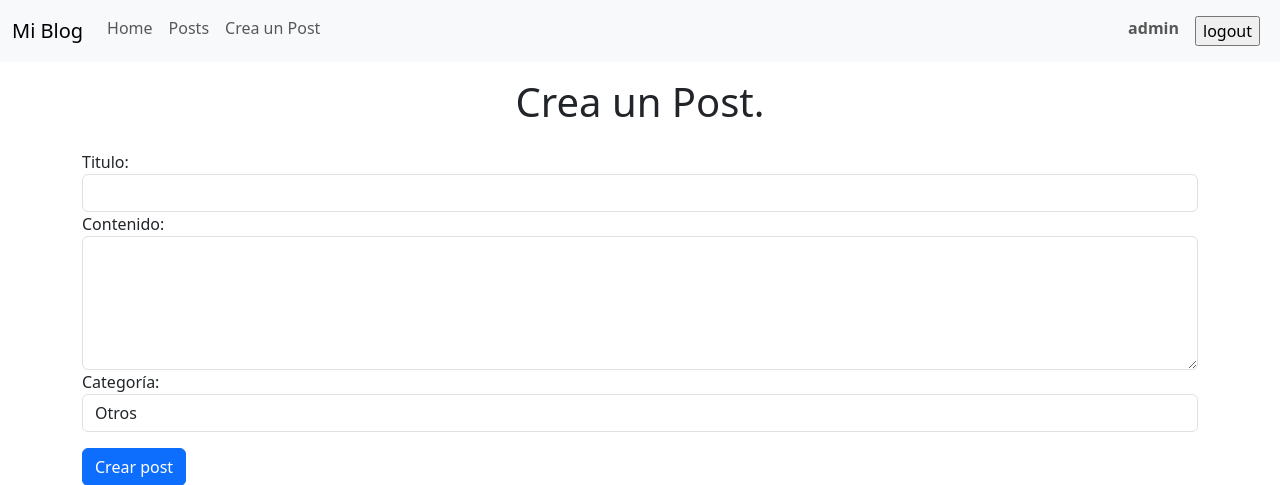
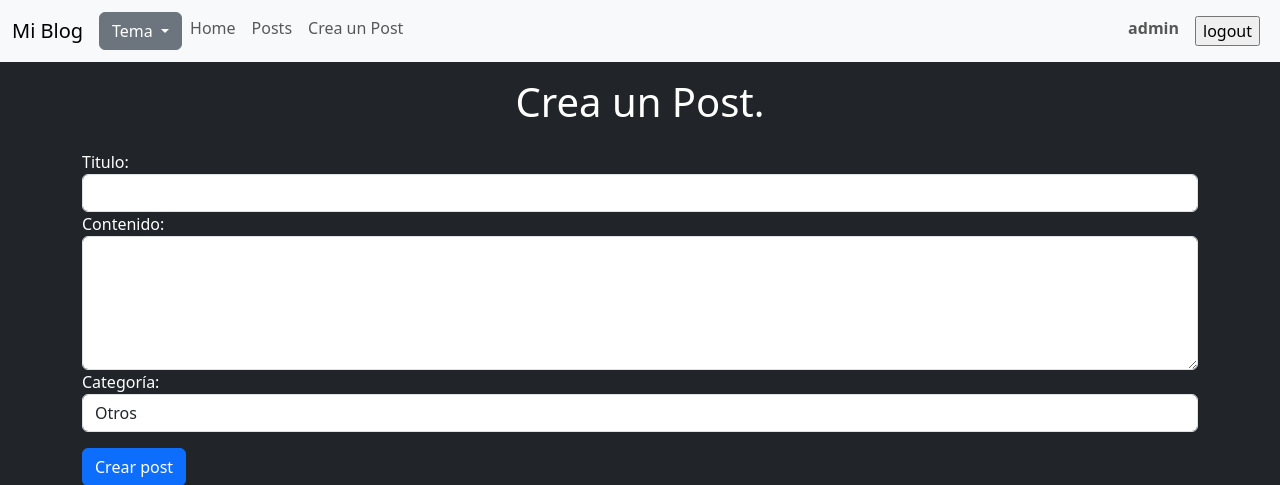
Before and after one commit to NelsonRamirezC/m7_blog, a Django app: page /blog/post/add/ in a window 1280 px wide. Shown: the top 485 px of the page. Run offline with Django 5.2, Linux system fonts and the light colour scheme; a user stored in the database is signed in; data comes from the database, SQL or seed files in the repository; both versions use the stored data as it was after the commit; some libraries are stand-ins or nearby versions.

Commit message:
se crea ejemplo de manejo de session

```diff
--- a/config/settings.py
+++ b/config/settings.py
@@ -139,3 +139,7 @@ STATICFILES_DIRS = [
 # https://docs.djangoproject.com/en/5.1/ref/settings/#default-auto-field
 
 DEFAULT_AUTO_FIELD = 'django.db.models.BigAutoField'
+
+
+SESSION_ENGINE = 'django.contrib.sessions.backends.cache'
+SESSION_EXPIRE_AT_BROWSER_CLOSE = True
--- a/config/urls.py
+++ b/config/urls.py
@@ -5,6 +5,7 @@ from . import views
 
 urlpatterns = [
     path('admin/', admin.site.urls),
+    path('tema/<str:tema>/', views.tema, name="tema"),
     path('', views.index, name="index"),
     path('', include('usuarios.urls')),
     path('blog/', include('blog.urls')),
--- a/templates/layouts/base.html
+++ b/templates/layouts/base.html
@@ -16,7 +16,7 @@
 
 
 </head>
-<body>
+<body class="{% if request.session.tema == "dia" %}bg-body{% else %}bg-dark text-white{% endif %}">
 
     {% include "partials/navbar.html" %}
 
--- a/templates/partials/navbar.html
+++ b/templates/partials/navbar.html
@@ -1,6 +1,21 @@
 <nav class="navbar navbar-expand-lg bg-body-tertiary">
     <div class="container-fluid">
       <a class="navbar-brand" href="{% url "index" %}">Mi Blog</a>
+      <div class="dropdown">
+        <button class="btn btn-secondary dropdown-toggle" type="button" data-bs-toggle="dropdown" aria-expanded="false">
+          Tema
+        </button>
+        <ul class="dropdown-menu">
+          {% if request.session.tema != 'dia' %}
+            <li><a id="tema_dia" class="dropdown-item" href="{% url 'tema' 'dia' %}"><i class="fa-regular fa-sun"></i></a></li>
+          {% endif %}
+
+          {% if request.session.tema != 'noche' %}
+            <li><a id="tema_noche" class="dropdown-item" href="{% url 'tema' 'noche' %}"><i class="fa-regular fa-moon"></i></a></li>
+          {% endif %}
+
+        </ul>
+      </div>
       <button class="navbar-toggler" type="button" data-bs-toggle="collapse" data-bs-target="#navbarNavAltMarkup" aria-controls="navbarNavAltMarkup" aria-expanded="false" aria-label="Toggle navigation">
         <span class="navbar-toggler-icon"></span>
       </button>
@@ -32,3 +47,32 @@
       </div>
     </div>
   </nav>
+
+
+  <!-- <script>
+
+    let tema_dia = document.getElementById("tema_dia")
+    let tema_noche = document.getElementById("tema_noche")
+
+    const cambiar_tema = async (tema) => {
+      const response = await fetch("/tema/"+tema);
+      const data = await response.json()
+
+      if(data.status == "ok"){
+        location.reload()
+      }
+
+    }
+
+    tema_dia.addEventListener("click", (event) => {
+      event.preventDefault();
+      cambiar_tema("dia")
+    })
+
+    tema_noche.addEventListener("click", (event) => {
+      event.preventDefault();
+      cambiar_tema("noche")
+    })
+
+
+  </script> -->
```
Also changed, not shown: config/views.py (+9 -0 lines), db.sqlite3.
